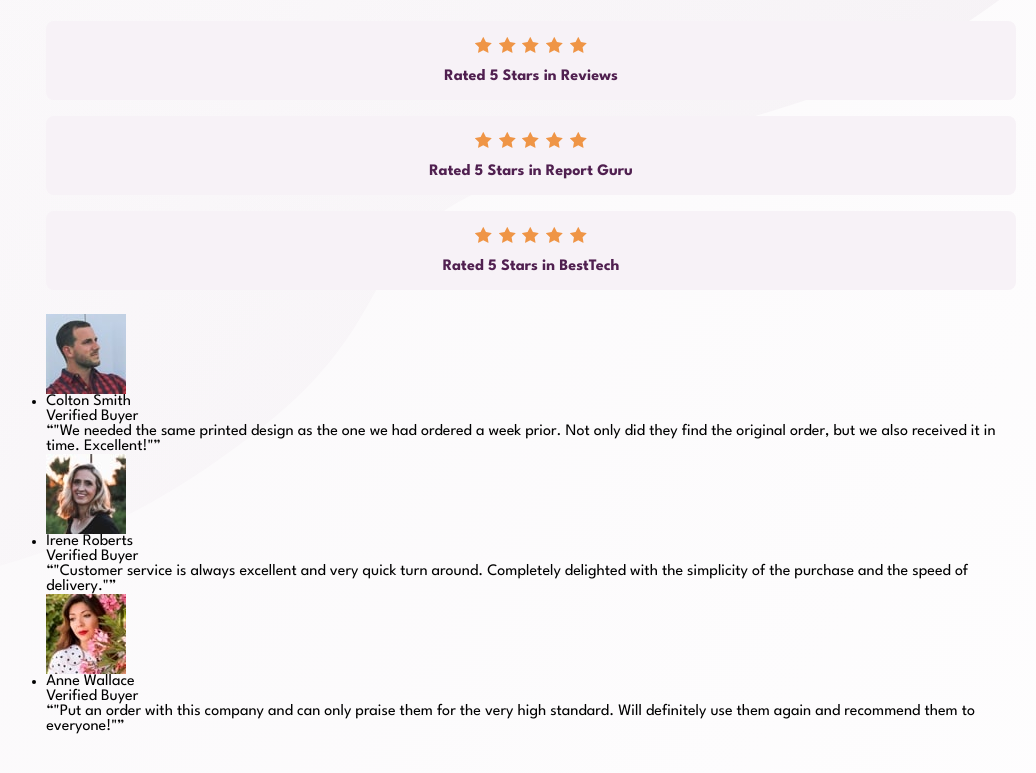
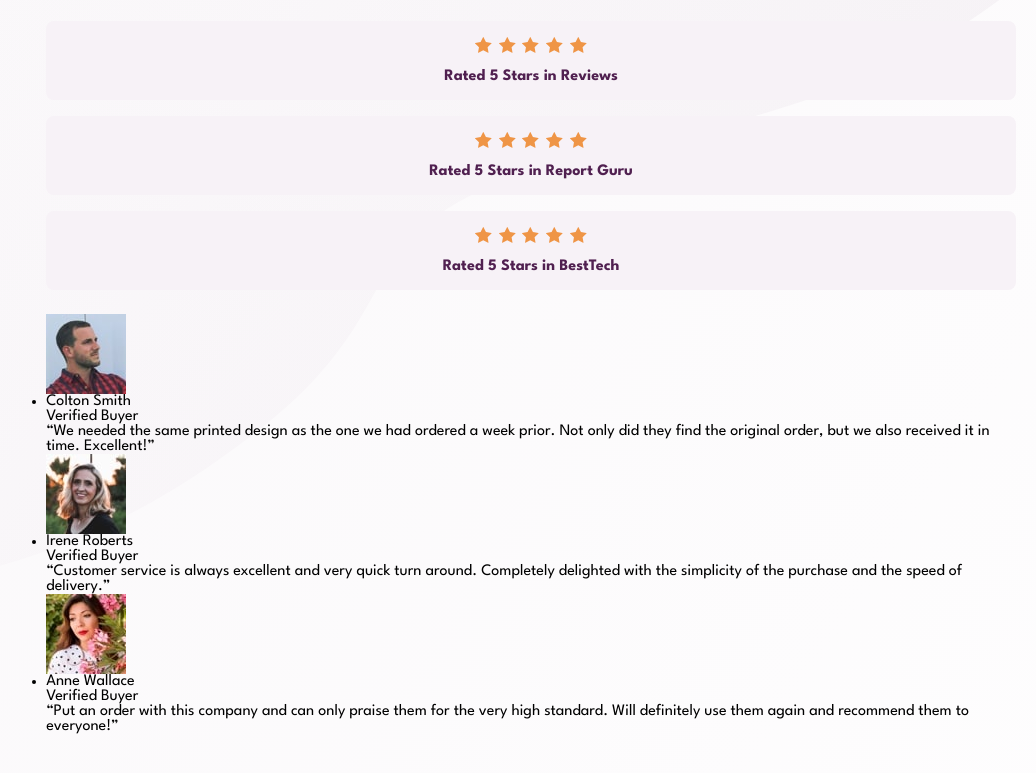
Before and after one commit to IamAbhiDev/social-proof-section-master-new.github.io, a plain HTML site: page index.html in a window 1280 px wide. Shown: the part 209-982 px from the top of the page, without its empty margins (109-1145 px from the left). Drawn offline with Linux system fonts and the light colour scheme.

Commit message:
index.html fixed

```diff
--- a/index.html
+++ b/index.html
@@ -60,11 +60,11 @@
           </div>
         </div>
 
-        <q class="social__testimonials__card__review">"We needed the same printed design as the one we had ordered a
+        <q class="social__testimonials__card__review">We needed the same printed design as the one we had ordered a
           week
           prior.
           Not only did they find the original order, but we also received it in time.
-          Excellent!"</q>
+          Excellent!</q>
       </li>
 
       <li class="social__testimonials__card">
@@ -77,9 +77,9 @@
           </div>
         </div>
 
-        <q class="social__testimonials__card__review">"Customer service is always excellent and very quick turn around.
+        <q class="social__testimonials__card__review">Customer service is always excellent and very quick turn around.
           Completely
-          delighted with the simplicity of the purchase and the speed of delivery."</q>
+          delighted with the simplicity of the purchase and the speed of delivery.</q>
       </li>
 
       <li class="social__testimonials__card">
@@ -90,11 +90,12 @@
             <p class="social__testimonials__card__profile__user__name">Anne Wallace</p>
             <p class="social__testimonials__card__profile__user__status">Verified Buyer</p>
           </div>
+        </div>
 
-          <q class="social__testimonials__card__review">"Put an order with this company and can only praise them for the
-            very
-            high
-            standard. Will definitely use them again and recommend them to everyone!"</q>
+        <q class="social__testimonials__card__review">Put an order with this company and can only praise them for the
+          very
+          high
+          standard. Will definitely use them again and recommend them to everyone!</q>
       </li>
 
     </ul>
```
